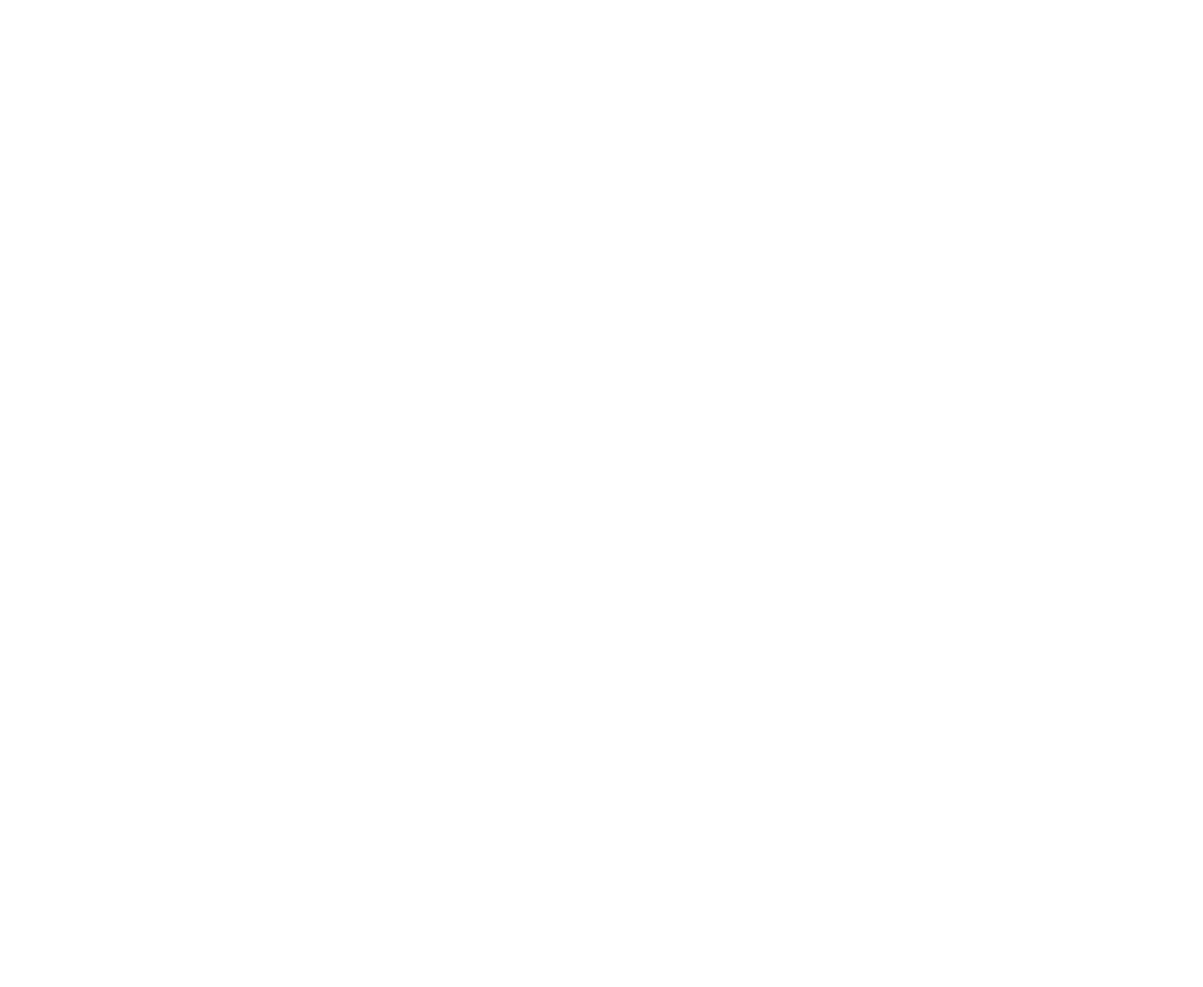
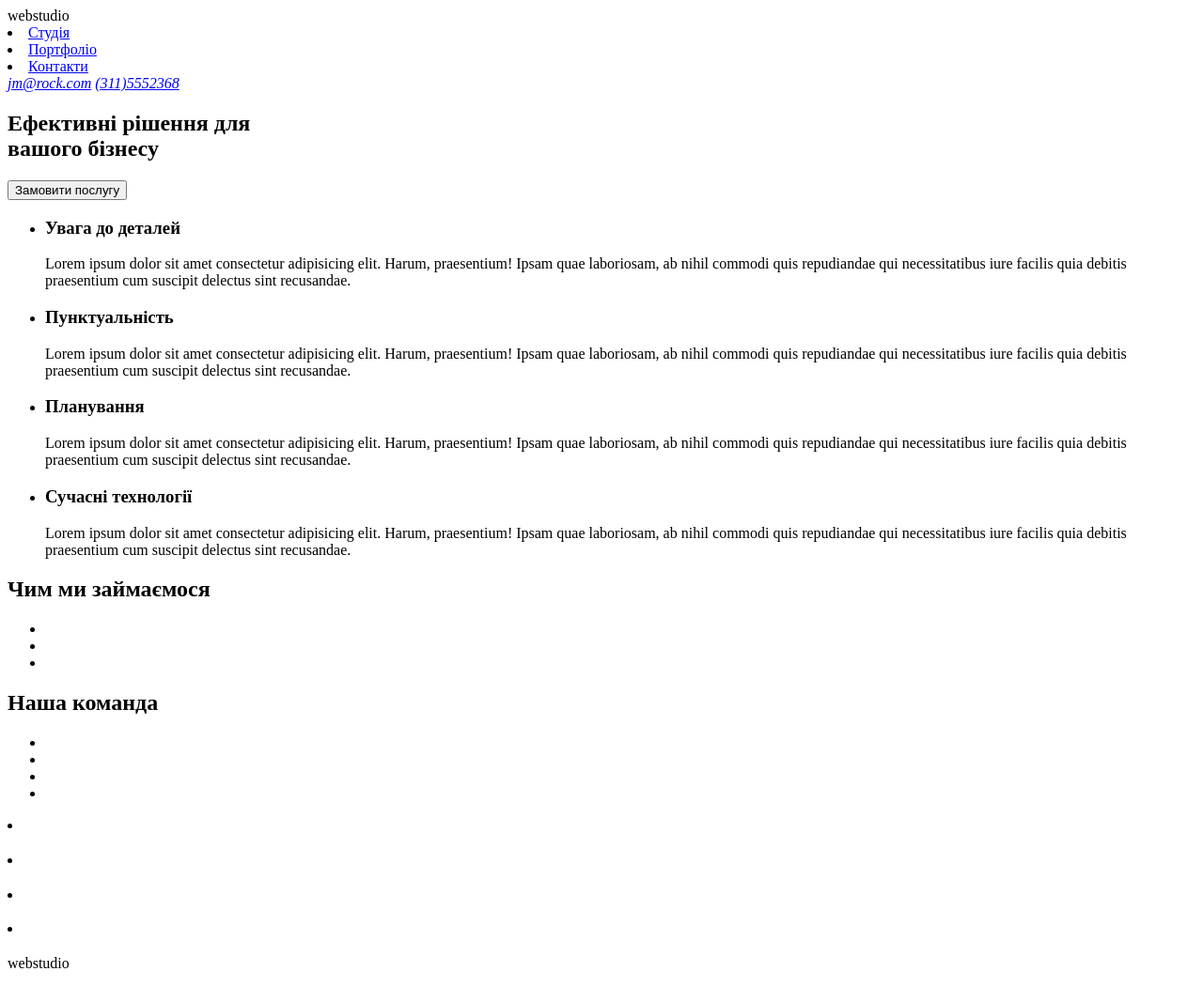
Before and after one commit to olgazagoruiko/project-01, a plain HTML site: page index.html in a window 1280 px wide. Shown: the whole page at 94% size. Before the commit the page ends 800 px from the top, so only its background shows below. Drawn offline with Linux system fonts and the light colour scheme.

Commit message:
Add strukture

```diff
--- a/index.html
+++ b/index.html
@@ -7,6 +7,96 @@
   <title>Document</title>
 </head>
 <body>
-  <h1></h1>
+  <header>
+    <div>webstudio</div>
+    <nav>
+      <li><a href="#">Студія</a></li>
+      <li><a href="#">Портфоліо</a></li>
+      <li><a href="#">Контакти</a></li>
+    </nav>
+    <address>
+      <a href="mailto:jm@rock.com">jm@rock.com</a>
+      <a hedden='true' href="tel:+13115552368">(311)5552368</a>
+    </address>
+  </header>
+  <main>
+      <section>
+        <h1>Ефективні рішення для<br> вашого бізнесу</h1>
+        <button>Замовити послугу</button>
+      </section>
+      <section>
+        <ul>
+          <li>
+            <h3>Увага до деталей</h3>
+            <p>
+            Lorem ipsum dolor sit amet consectetur adipisicing elit. Harum, praesentium! Ipsam quae laboriosam, ab nihil commodi quis repudiandae qui necessitatibus iure facilis quia debitis praesentium cum suscipit delectus sint recusandae.
+            </p>
+          </li>
+          <li>
+            <h3>Пунктуальність</h3>
+            <p>
+              Lorem ipsum dolor sit amet consectetur adipisicing elit. Harum, praesentium! Ipsam quae laboriosam, ab nihil commodi
+              quis repudiandae qui necessitatibus iure facilis quia debitis praesentium cum suscipit delectus sint recusandae.
+            </p>
+          </li>
+          <li>
+            <h3>Планування</h3>
+            <p>
+              Lorem ipsum dolor sit amet consectetur adipisicing elit. Harum, praesentium! Ipsam quae laboriosam, ab nihil commodi
+              quis repudiandae qui necessitatibus iure facilis quia debitis praesentium cum suscipit delectus sint recusandae.
+            </p>
+          </li>
+          <li>
+            <h3>Сучасні технології</h3>
+            <p>
+              Lorem ipsum dolor sit amet consectetur adipisicing elit. Harum, praesentium! Ipsam quae laboriosam, ab nihil commodi
+              quis repudiandae qui necessitatibus iure facilis quia debitis praesentium cum suscipit delectus sint recusandae.
+            </p>
+          </li>
+        </ul>
+      </section>
+      <section>
+        <h2>Чим ми займаємося</h2>
+        <ul>
+          <li><img src="" alt=""></li>
+          <li><img src="" alt=""></li>
+          <li><img src="" alt=""></li>
+        </ul>
+      </section>
+      <section>
+        <h2>Наша команда</h2>
+        <ul>
+          <li><img src="" alt=""></li>
+          <li><img src="" alt=""></li>
+          <li><img src="" alt=""></li>
+          <li><img src="" alt=""></li>
+        </ul>
+      </section>
+      <section>
+        <li>
+          <h3></h3>
+          <p></p>
+        </li>
+        <li>
+          <h3></h3>
+          <p></p>
+        </li>
+        <li>
+          <h3></h3>
+          <p></p>
+        </li>
+        <li>
+          <h3></h3>
+          <p></p>
+        </li>
+      </section>
+  </main>
+  <footer>
+    <p>
+      webstudio
+    </p>
+  </footer>
+
+
 </body>
 </html>
```
